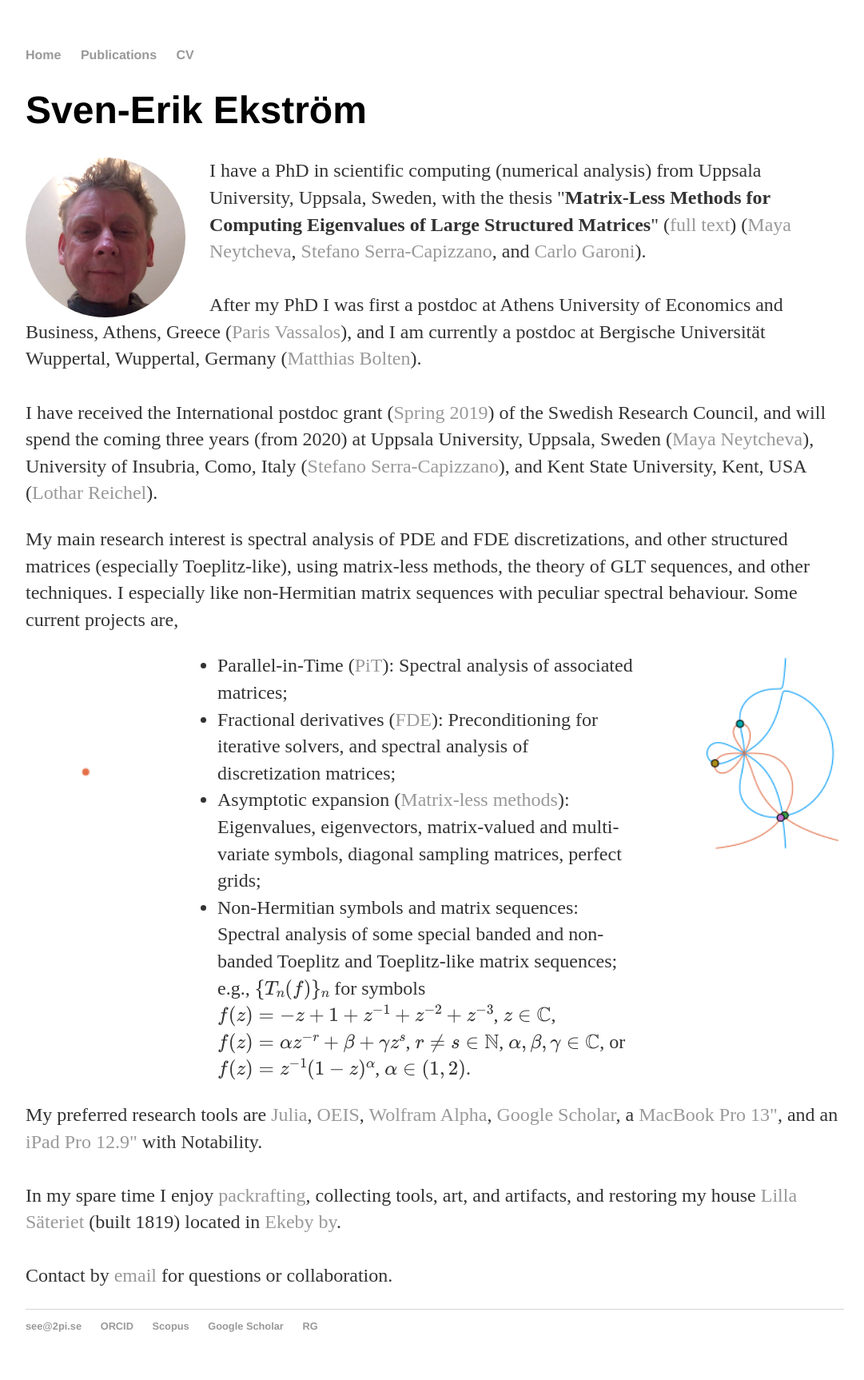
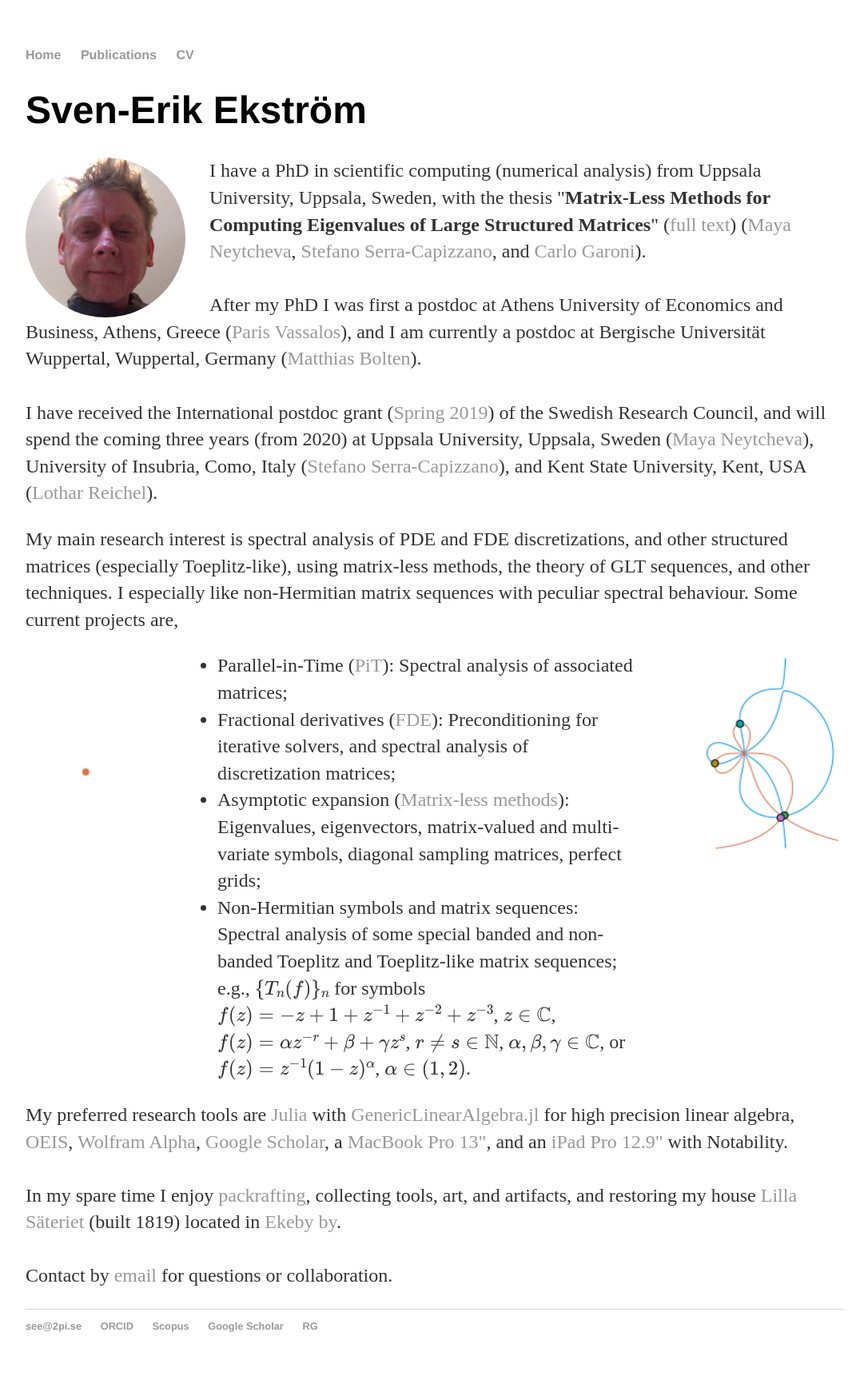
Before and after one commit to sverek/sverek.github.io, a Jekyll site: the page built from index.html, in a window 1280 px wide. Shown: the whole page at 80% size, without its empty margins (96-1177 px from the left). Built offline with Jekyll 4.4.1, drawn with Linux system fonts in a browser that asks for light colours.

Commit message:
added gla

```diff
--- a/index.html
+++ b/index.html
@@ -30,7 +30,7 @@ title: www.2pi.se
   			<li>Non-Hermitian symbols and matrix sequences: Spectral analysis of some special banded and non-banded Toeplitz and Toeplitz-like matrix sequences; e.g., \(\{T_n(f)\}_n\) for symbols \(f(z)=-z+1+z^{-1}+z^{-2}+z^{-3}\), \(z\in\mathbb{C}\), \(f(z)=\alpha z^{-r}+\beta+\gamma z^s\), \(r\neq s\in\mathbb{N}\), \(\alpha,\beta,\gamma\in\mathbb{C}\), or \(f(z)=z^{-1}(1-z)^\alpha\), \(\alpha\in(1,2)\).</li>
 		</ul>
 	<p>
-		My preferred research tools are <a href="https://www.julialang.org">Julia</a>, <a href="https://oeis.org">OEIS</a>, <a href="https://www.wolframalpha.com">Wolfram Alpha</a>, <a href="https://scholar.google.com">Google Scholar</a>, a <a href="https://www.apple.com/se/macbook-pro">MacBook Pro 13"</a>, and an <a href="https://www.apple.com/se/ipad-pro">iPad Pro 12.9"</a> with Notability.<br><br>
+		My preferred research tools are <a href="https://www.julialang.org">Julia</a> with <a href="https://github.com/JuliaLinearAlgebra/GenericLinearAlgebra.jl">GenericLinearAlgebra.jl</a> for high precision linear algebra, <a href="https://oeis.org">OEIS</a>, <a href="https://www.wolframalpha.com">Wolfram Alpha</a>, <a href="https://scholar.google.com">Google Scholar</a>, a <a href="https://www.apple.com/se/macbook-pro">MacBook Pro 13"</a>, and an <a href="https://www.apple.com/se/ipad-pro">iPad Pro 12.9"</a> with Notability.<br><br>
     In my spare time I enjoy <a href="https://vimeo.com/181259608">packrafting</a>, collecting tools, art, and artifacts, and restoring my house <a href="/img/ls.jpg">Lilla Säteriet</a> (built 1819) located in <a href="https://www.lansstyrelsen.se/uppsala/besok-och-upptack/kulturmiljoer/byggnadsminnen/ekeby-by.html">Ekeby by</a>.<br><br>
 		Contact by <a href="mailto:see@2pi.se">email</a> for questions or collaboration.</p>
 </div>
```
